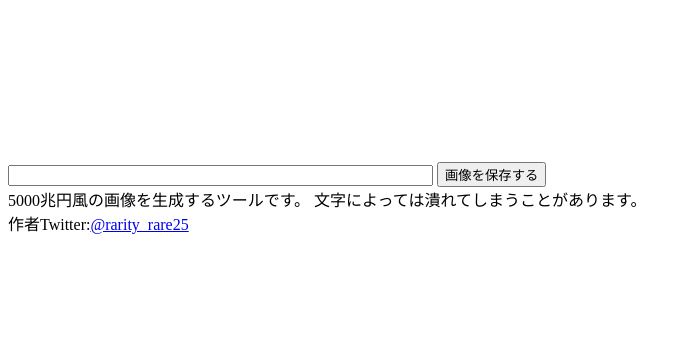
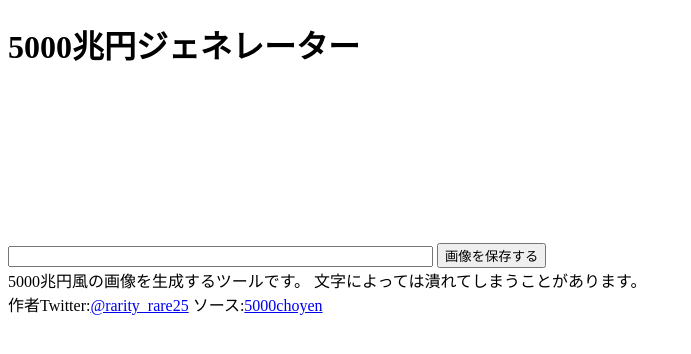
Before and after one commit to rare25/5000choyen, a plain HTML site: page docs/index.html in a window 1280 px wide. Shown: the top 354 px of the page, without its empty margins (0-691 px from the left). Drawn offline with Linux system fonts and the light colour scheme.

Commit message:
add meta description and link to github

```diff
--- a/docs/index.html
+++ b/docs/index.html
@@ -4,6 +4,7 @@
 <head>
 	<meta charset="utf-8">
 	<title>5000兆円ジェネレーター</title>
+	<meta name="description" content="今、話題の5000兆円。そんな5000兆円のような画像を生成できる5000兆円ジェネレーターです。好きな文字を入れて素敵な5000兆円ライフを楽しもう！" />
 	<style type="text/css">
 		@font-face {
 			font-family: 'mplus-1p-black';
@@ -18,6 +19,7 @@
 </head>
 
 <body>
+	<h1>5000兆円ジェネレーター</h1>
 	<div>
 		<canvas id="canvas" width="1500px" height="150px"></canvas>
 	</div>
@@ -30,6 +32,7 @@
 	</div>
 	<div>
 		作者Twitter:<a href="https://twitter.com/rarity_rare25">@rarity_rare25</a>
+		ソース:<a href="https://github.com/Rare25/5000choyen">5000choyen</a>
 	</div>
 </body>
 
```
